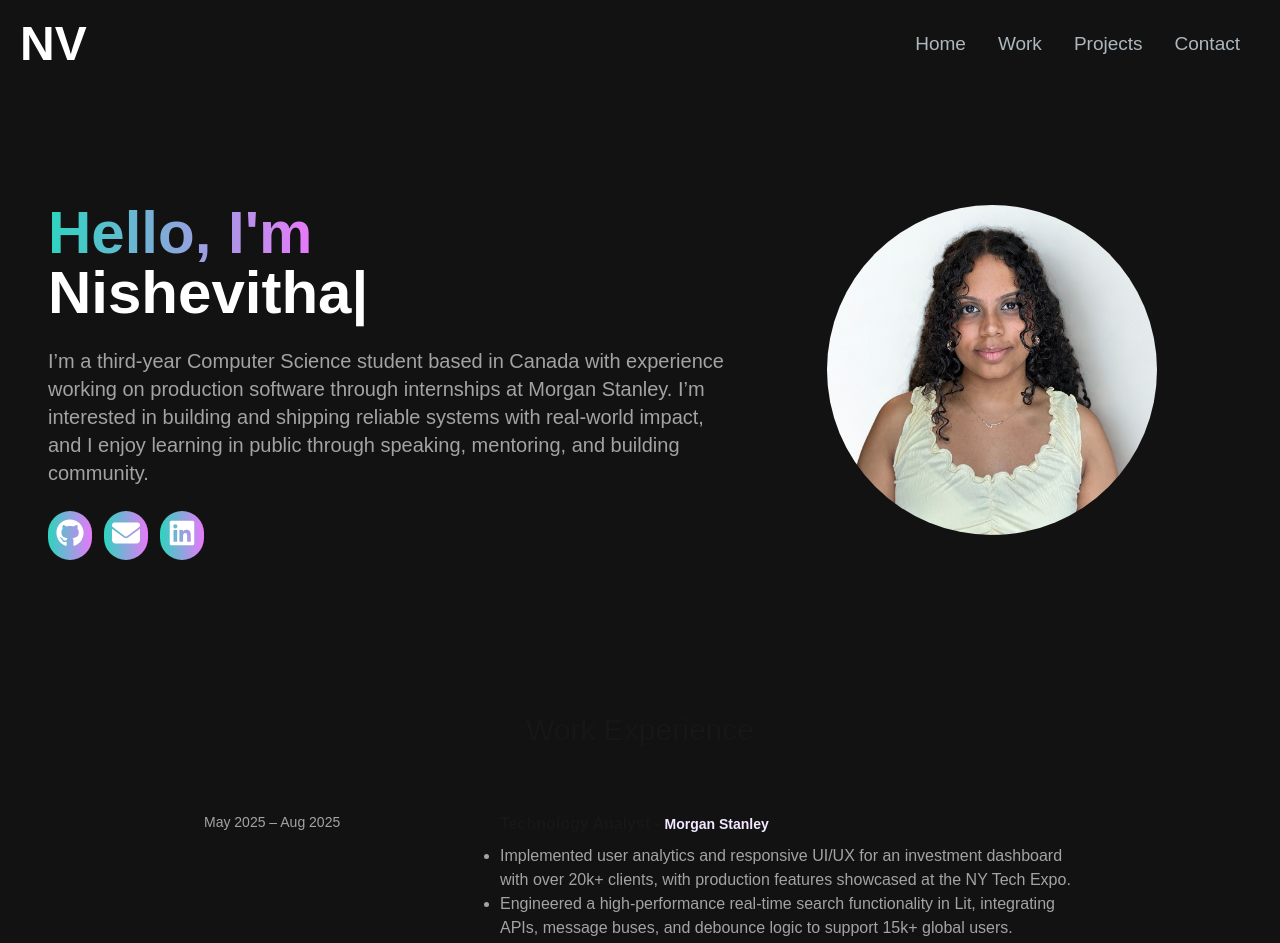
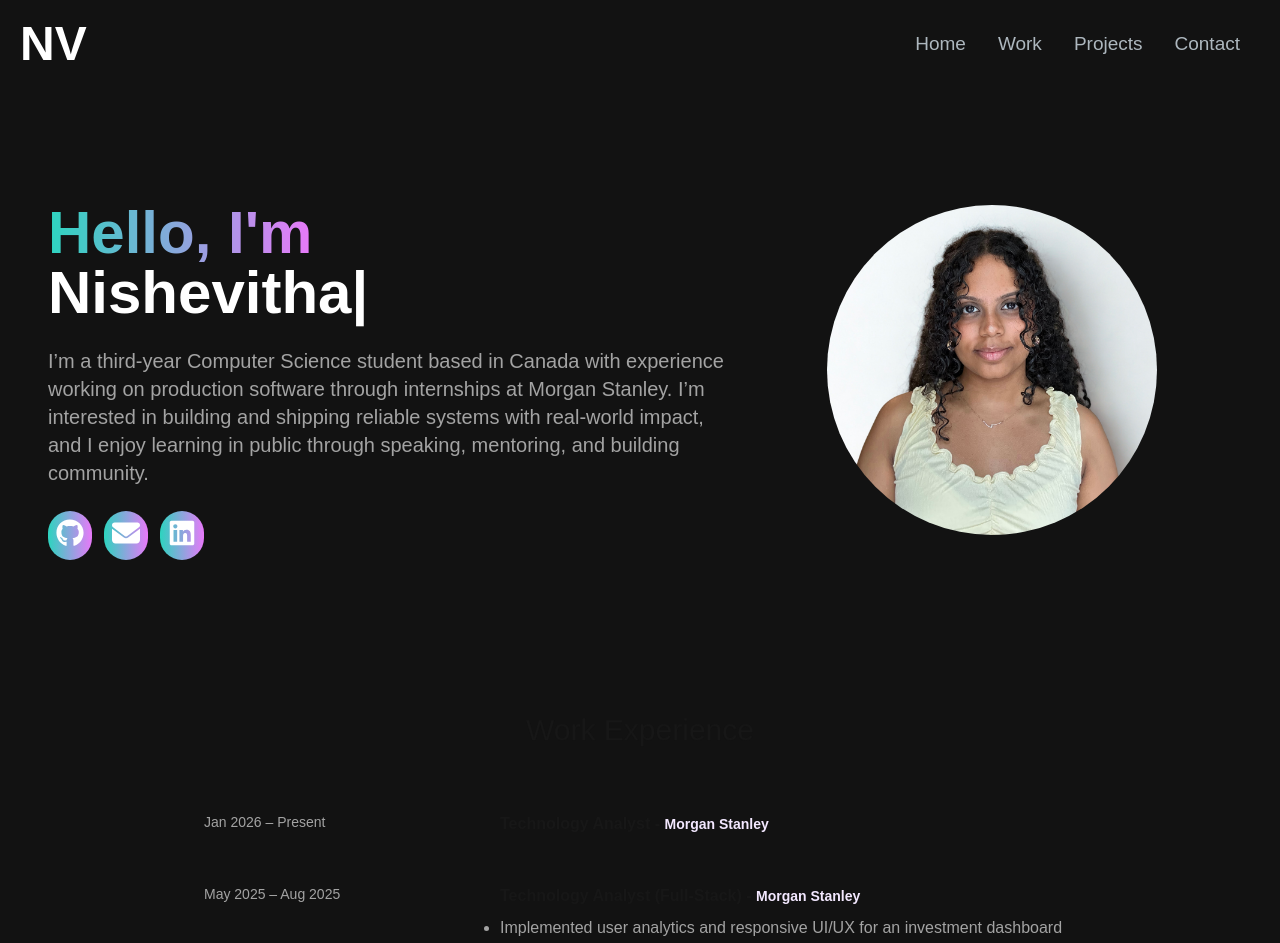
Before and after one commit to NishevithaV/Portfolio-App, a Next.js app: page / in a window 1280 px wide. Shown: the top 943 px of the page. Built offline with nearby package versions, Linux system fonts and the light colour scheme.

Commit message:
Update work experience section

```diff
--- a/app/constants/index.js
+++ b/app/constants/index.js
@@ -1,7 +1,16 @@
 export const WORKEXPERIENCE = [
     {
+        year:"Jan 2026 – Present",
+        role:"Technology Analyst",
+        company:"Morgan Stanley",
+        description: [
+
+        ],
+        skills: [],
+    },
+    {
         year:"May 2025 – Aug 2025",
-        role:"Technology Analyst",
+        role:"Technology Analyst (Full-Stack)",
         company:"Morgan Stanley",
         description: [
             "Implemented user analytics and responsive UI/UX for an investment dashboard with over 20k+ clients, with production features showcased at the NY Tech Expo.",
```
